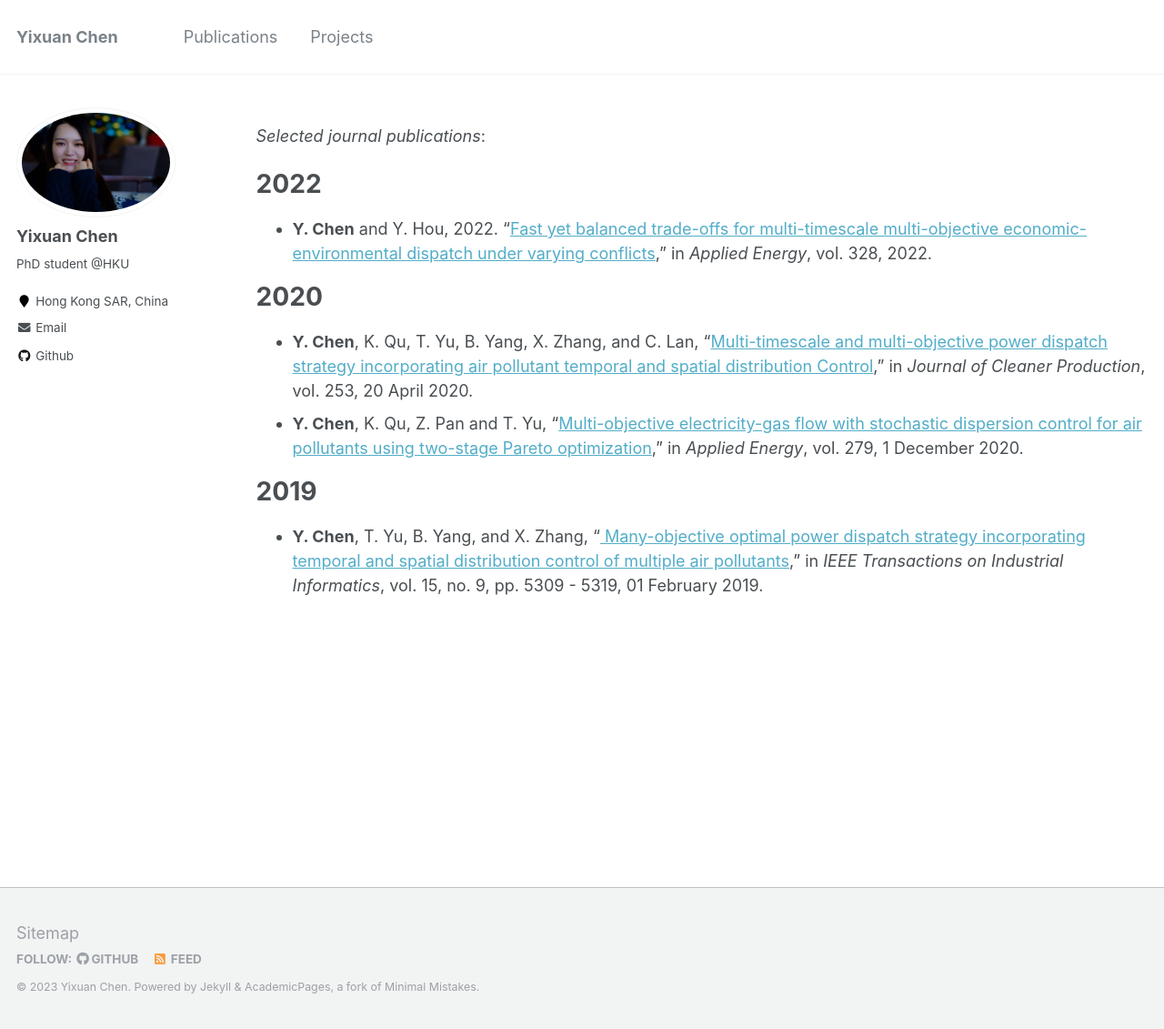
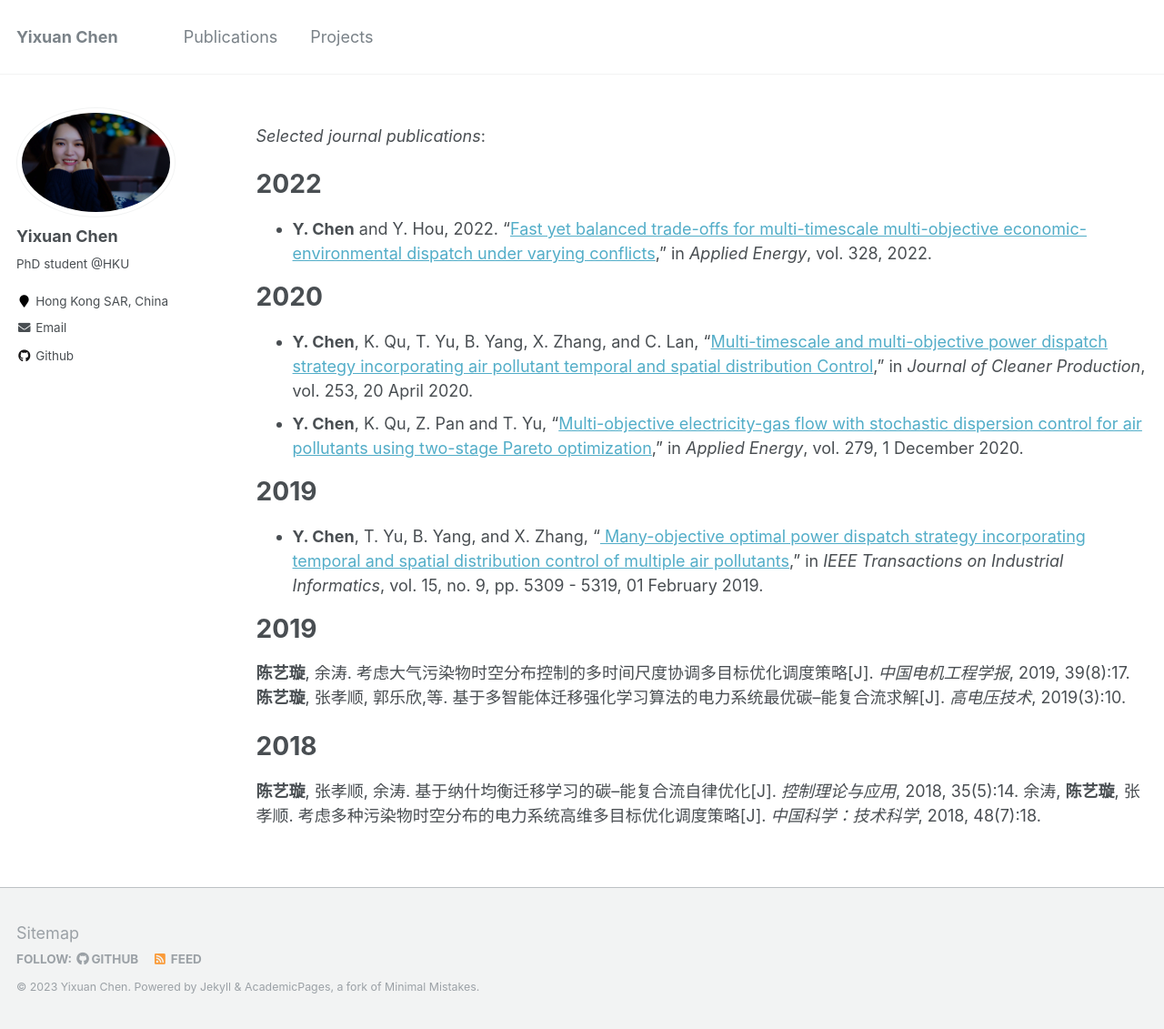
Before and after one commit to Yixuan-Chen0614/webpage-main, a Jekyll site: the page built from _pages/cv.md, in a window 1280 px wide and 1131 px high. Shown: the whole window at 91% size. Built offline with Jekyll 4.4.1, drawn with Linux system fonts in a browser that asks for light colours.

Commit message:
Update cv.md

```diff
--- a/_pages/cv.md
+++ b/_pages/cv.md
@@ -28,3 +28,14 @@ _Selected journal publications_:
 ======
 * **Y. Chen**, T. Yu, B. Yang, and X. Zhang, "[
 Many-objective optimal power dispatch strategy incorporating temporal and spatial distribution control of multiple air pollutants](https://ieeexplore.ieee.org/abstract/document/8632765)," in *IEEE Transactions on Industrial Informatics*, vol. 15, no. 9, pp. 5309 - 5319, 01 February 2019.
+
+2019
+======
+**陈艺璇**, 余涛. 考虑大气污染物时空分布控制的多时间尺度协调多目标优化调度策略[J]. *中国电机工程学报*, 2019, 39(8):17.
+**陈艺璇**, 张孝顺, 郭乐欣,等. 基于多智能体迁移强化学习算法的电力系统最优碳–能复合流求解[J]. *高电压技术*, 2019(3):10.
+
+
+2018
+======
+**陈艺璇**, 张孝顺, 余涛. 基于纳什均衡迁移学习的碳–能复合流自律优化[J]. *控制理论与应用*, 2018, 35(5):14.
+余涛, **陈艺璇**, 张孝顺. 考虑多种污染物时空分布的电力系统高维多目标优化调度策略[J]. *中国科学：技术科学*, 2018, 48(7):18.
```
